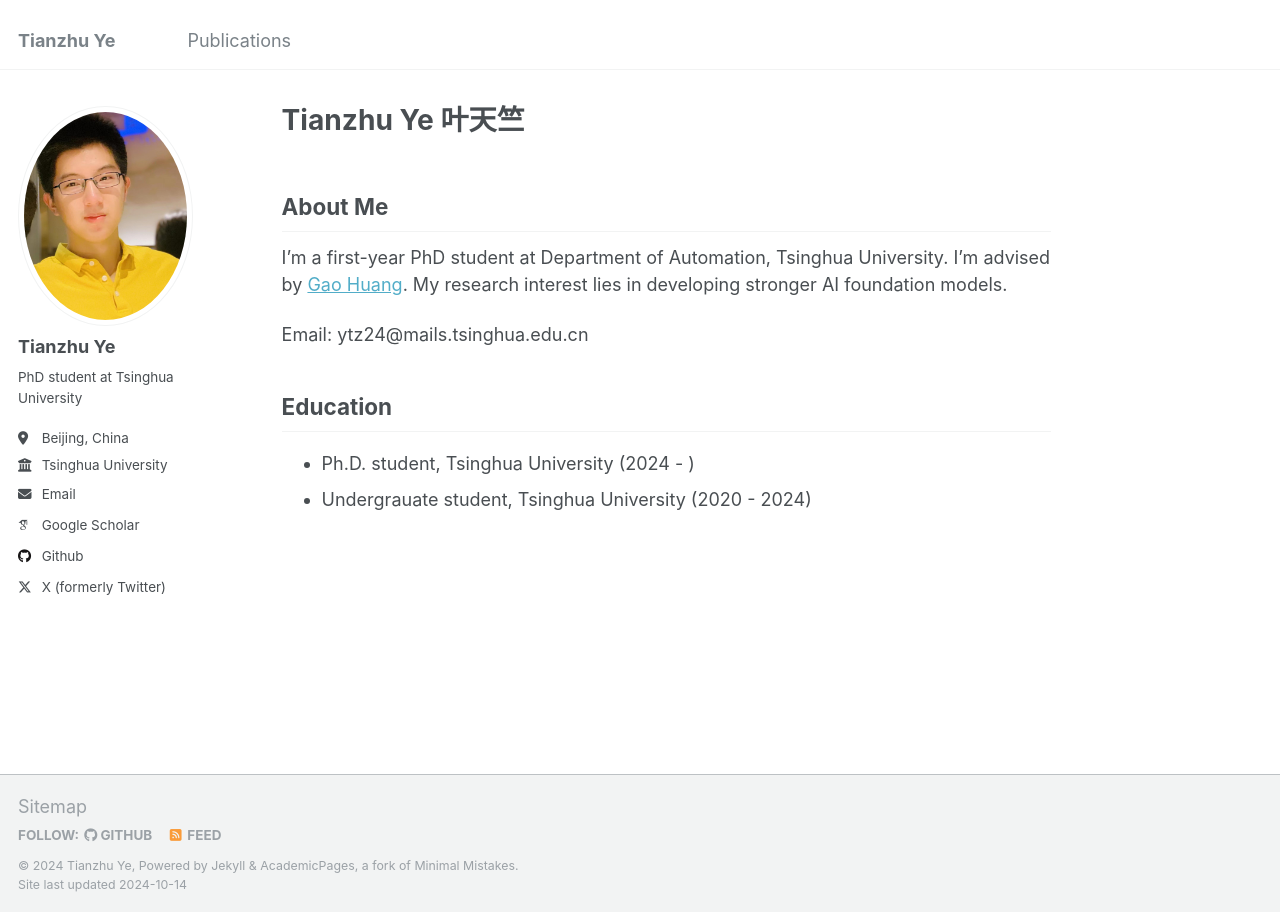
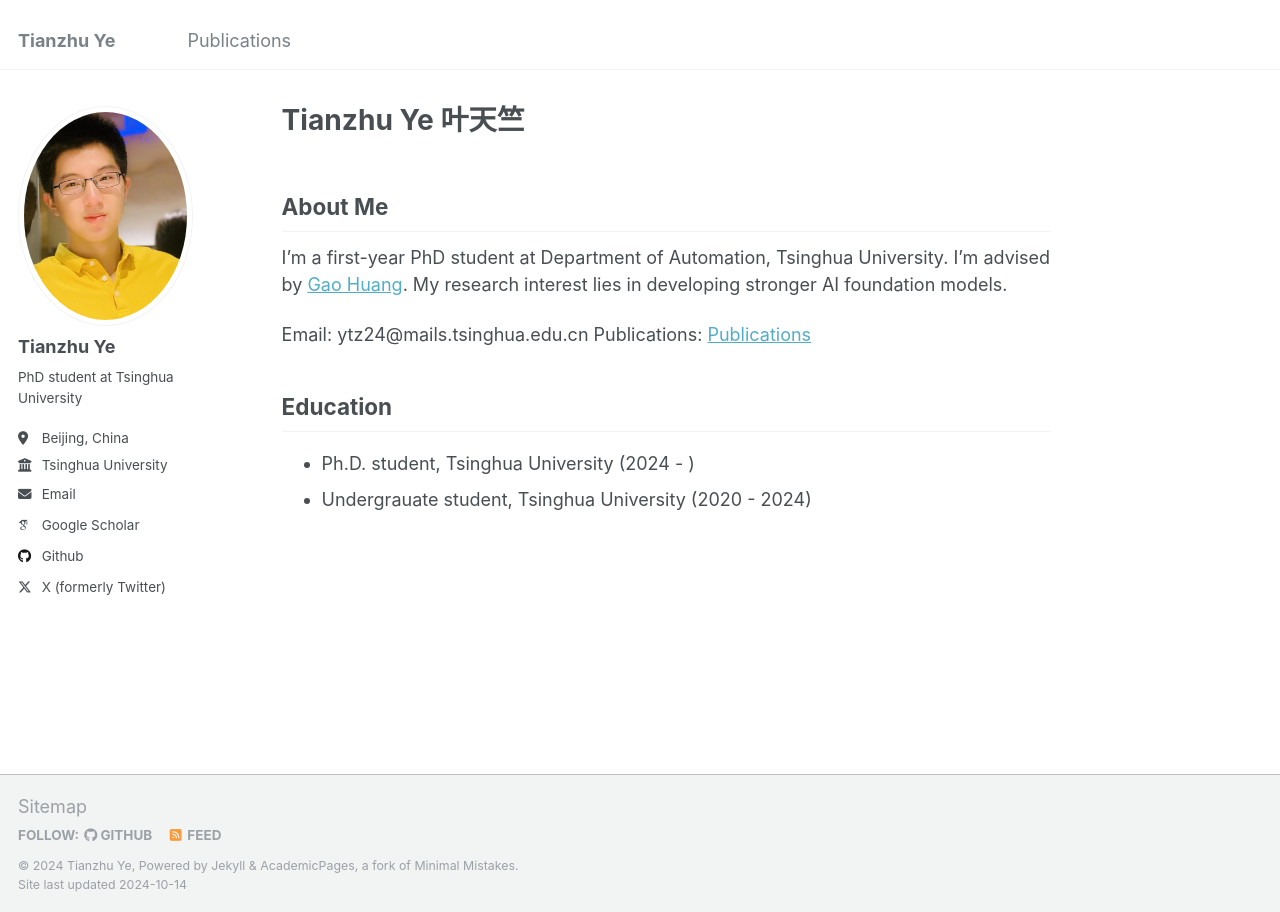
Before and after one commit to YTianZHU/YTianZHU.github.io, a Jekyll site: the page built from _pages/about.md, in a window 1280 px wide. Built offline with Jekyll 4.4.1, drawn with Linux system fonts in a browser that asks for light colours; some web fonts are replaced.

Commit message:
Update about.md

```diff
--- a/_pages/about.md
+++ b/_pages/about.md
@@ -11,6 +11,7 @@ redirect_from:
 I'm a first-year PhD student at Department of Automation, Tsinghua University. I'm advised by [Gao Huang](https://www.gaohuang.net/). My research interest lies in developing stronger AI foundation models.
 
 Email: ytz24@mails.tsinghua.edu.cn
+Publications: [Publications](https://ytianzhu.github.io/publications/)
 
 ## Education
 - Ph.D. student, Tsinghua University (2024 - )
```
